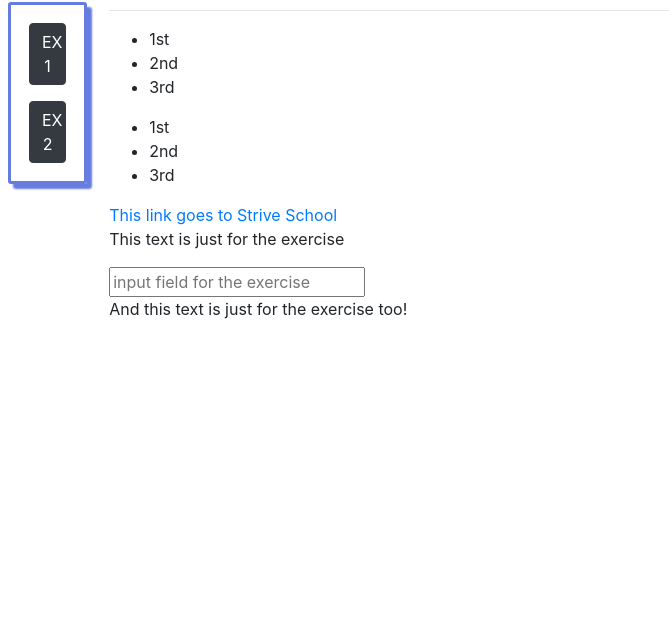
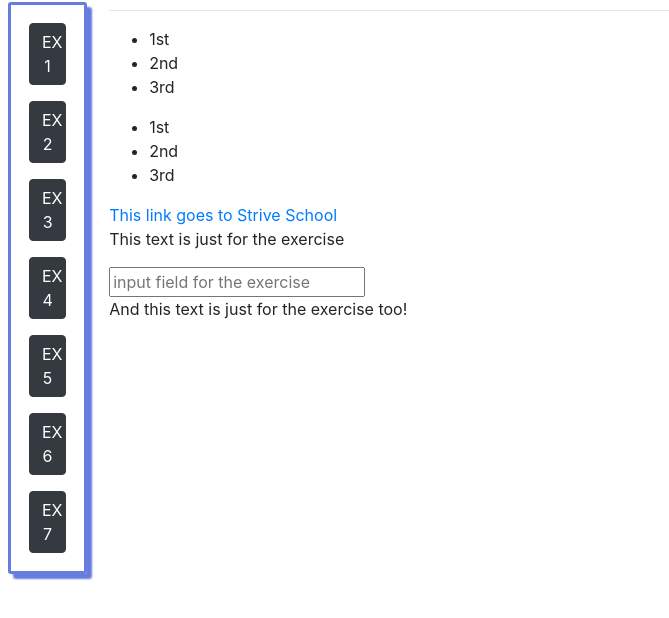
Before and after one commit to MaksymSharinDev/strive-apr21-M1D7, a plain HTML site: page index.html in a window 1280 px wide. Shown: the part 108-726 px from the top of the page, without its empty margins (0-669 px from the left). Drawn offline with nearby package versions, Linux system fonts and the light colour scheme.

Commit message:
feat: ex3 to ex7

```diff
--- a/index.html
+++ b/index.html
@@ -43,52 +43,99 @@
 
     const changePcontent = function (flag, text, prev) {
       let pList = document.querySelectorAll('div>p')
-      return flag ? () => {
+      prev = flag ? (() => {
         let prevContArray = []
-        for (let i; i < pList.length; i++) {
-          prevContArray.push(pList[i].value)
-          pList[i].value = text
+        for (let i = 0; i < pList.length; i++) {
+          prevContArray.push(pList[i].innerText)
+          pList[i].innerText = text
         }
-        return prevContArray
-      }
-        : () => {
-          for (let i; i < pList.length; i++) {
-            pList[i].value = prev[i]
-          }
+        return prevContArray })()
+      : (() => {
+        for (let i = 0; i < pList.length; i++) {
+          pList[i].innerText = prev[i]
         }
+        return prev
+      })()
+      return prev
     }
 
     /* EXERCISE 4
     Write a function for changing the destination of every link to https://www.google.com
     */
 
-    const changeUrls = function () {
-      //
+    const changeUrls = function ( flag, text, prev ) {
+      let linksList = document.getElementsByTagName('a')
+      return flag
+
+      ? (() => {
+        let prevContArray = []
+        for (let i = 0; i < linksList.length; i++) {
+          prevContArray.push(linksList[i].attributes['href'])
+          linksList[i].setAttribute('href',text)
+        }
+        return prevContArray })()
+
+      : (() => {
+        for (let i = 0; i < linksList.length; i++) {
+          linksList[i].setAttribute('href',prev[i] )
+        }
+        return prev
+        })()
+
     };
 
     /* EXERCISE 5
      Write a function for adding a new item in the second list.
      */
 
-    const addToTheSecond = function (content) {
-      //
+    const addToTheSecond = function (flag , content, listItemNode) {
+      let secondList = document.getElementById('secondList')
+      return flag
+      ? (()=>{
+
+        listItemNode = document.createElement('li')
+        listItemNode.innerText = content
+        secondList.appendChild(listItemNode)
+        return listItemNode
+      })()
+      : (()=>{
+        secondList.removeChild(listItemNode)
+      })()
     };
 
     /* EXERCISE 6
     Write a function for adding a second paragraph to the div.
     */
 
-    const addParagraph = function (content) {
-      //
-    };
+    const addParagraph = function (flag , content, listItemNode) {
+      let divWithP = document.querySelector('div>p').parentElement
+      return flag
+      ? (()=>{
+        pNode = document.createElement('p')
+        pNode.innerText = content
+        divWithP.appendChild(pNode)
+        return pNode
+      })()
+      : (()=>{
+        divWithP.removeChild(pNode)
+      })()}
 
     /* EXERCISE 7
     Write a function for making the first UL disappear.
     */
 
-    const firstUlDisappear = function () {
-      //
-    };
+    const firstUlDisappear = function (flag , content ) {
+      let firstUl = document.getElementById('firstList')
+      flag
+      ? (()=>{
+        let original = firstUl.style.backgroundColor
+        firstUl.style.color = '#FF0000'
+        setTimeout( () => firstUl.setAttribute('hidden', true)  , 2000)
+        setTimeout( () => firstUl.style.color = original  , 2001 )
+      })()
+      : (()=>{
+        firstUl.removeAttribute('hidden')
+      })()}
 
     /* EXERCISE 8
     Write a function for making the background of every UL green.
@@ -180,16 +227,52 @@
         ">
           EX 2
         </button>
-        <!--
-          <button type="button" class="btn btn-dark m-2" onclick="
+
+        <button type="button" class="btn btn-dark m-2" onclick="
         disableBtn(this)
         writeToInput( inputField(),'Exercise 3 paragraph' )
-        addClassToTitle( true , getTextFromInputField() )
-        reverseIn5sec( () => { addClassToTitle( false , getTextFromInputField() ); enableBtn(this); } )
+        let prev = changePcontent( true , getTextFromInputField() , null )
+        reverseIn5sec( () => { changePcontent( false , null, prev ); enableBtn(this); } )
         ">
           EX 3
         </button>
-        -->
+
+        <button type="button" class="btn btn-dark m-2" onclick="
+        disableBtn(this)
+        writeToInput( inputField(),'https\:\/\/www.google.com' )
+        let prev = changeUrls( true , getTextFromInputField() , null )
+        reverseIn5sec( () => { changeUrls( false , null, prev ); enableBtn(this); } )
+        ">
+          EX 4
+        </button>
+
+        <button type="button" class="btn btn-dark m-2" onclick="
+        disableBtn(this)
+        writeToInput( inputField(),'EX 5 list item' )
+        let prev = addToTheSecond( true , getTextFromInputField() )
+        reverseIn5sec( () => { addToTheSecond( false,  null,  prev ); enableBtn(this); } )
+        ">
+          EX 5
+        </button>
+
+        <button type="button" class="btn btn-dark m-2" onclick="
+        disableBtn(this)
+        writeToInput( inputField(),'EX 6 paragraph' )
+        let prev = addParagraph( true , getTextFromInputField() )
+        reverseIn5sec( () => { addParagraph( false,  null,  prev ); enableBtn(this); } )
+        ">
+          EX 6
+        </button>
+
+        <button type="button" class="btn btn-dark m-2" onclick="
+        disableBtn(this)
+        firstUlDisappear( true )
+        reverseIn5sec( () => { firstUlDisappear( false ); enableBtn(this); } )
+        ">
+          EX 7
+        </button>
+
+
 
       </div>
     </div>
```
